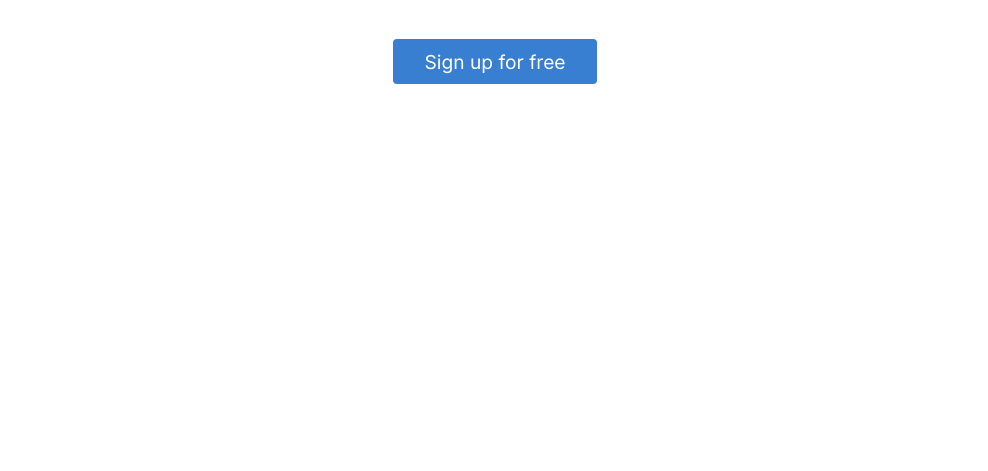
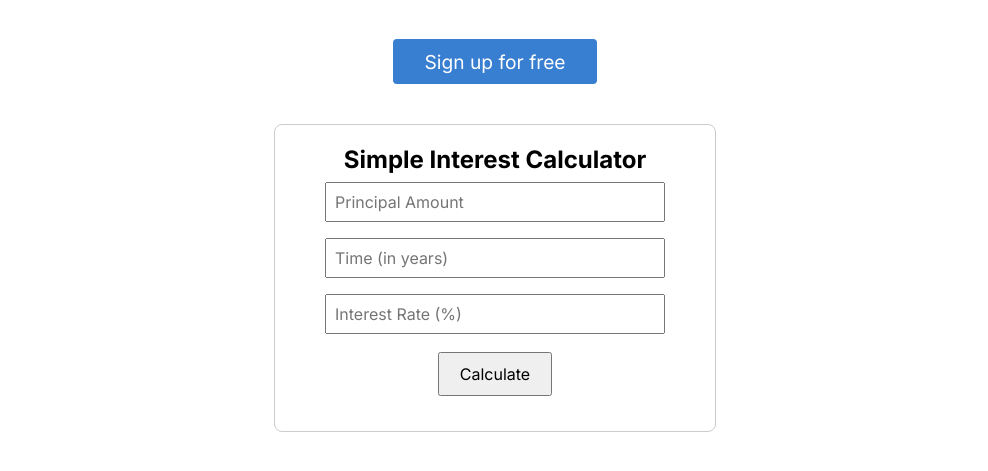
Before and after one commit to StealthSilver/Cohort-1, a plain HTML site: page 00/index.html in a window 1280 px wide. Shown: the part 771-1242 px from the top of the page, without its empty margins (145-1133 px from the left). Before the commit the page ends 855 px from the top, so only its background shows below. Drawn offline with nearby package versions, Linux system fonts and the light colour scheme.

Commit message:
frameworks

```diff
--- a/00/index.html
+++ b/00/index.html
@@ -44,5 +44,39 @@
     <div class="btn">
       <button>Sign up for free</button>
     </div>
+
+    <div class="calculator">
+      <h2>Simple Interest Calculator</h2>
+      <input
+        type="number"
+        id="principal"
+        placeholder="Principal Amount"
+      /><br />
+      <input type="number" id="time" placeholder="Time (in years)" /><br />
+      <input type="number" id="rate" placeholder="Interest Rate (%)" /><br />
+      <button onclick="calculateInterest()">Calculate</button>
+      <div class="result" id="result"></div>
+    </div>
+
+    <script>
+      function calculateInterest() {
+        const principal = parseFloat(
+          document.getElementById("principal").value
+        );
+        const time = parseFloat(document.getElementById("time").value);
+        const rate = parseFloat(document.getElementById("rate").value);
+
+        if (isNaN(principal) || isNaN(time) || isNaN(rate)) {
+          document.getElementById("result").innerText =
+            "Please enter valid numbers.";
+          return;
+        }
+
+        const interest = (principal * time * rate) / 100;
+        document.getElementById(
+          "result"
+        ).innerText = `Simple Interest: ₹${interest.toFixed(2)}`;
+      }
+    </script>
   </body>
 </html>
--- a/00/style.css
+++ b/00/style.css
@@ -81,3 +81,32 @@
   background-color: black;
   cursor: pointer;
 }
+
+.calculator {
+  margin: 40px auto;
+  padding: 20px;
+  max-width: 400px;
+  border: 1px solid #ccc;
+  border-radius: 8px;
+  text-align: center;
+  font-family: "Inter", sans-serif;
+}
+
+.calculator input {
+  margin: 8px 0;
+  padding: 8px;
+  width: 80%;
+  font-size: 16px;
+}
+
+.calculator button {
+  padding: 10px 20px;
+  font-size: 16px;
+  margin-top: 10px;
+  cursor: pointer;
+}
+
+.result {
+  margin-top: 15px;
+  font-weight: bold;
+}
```
